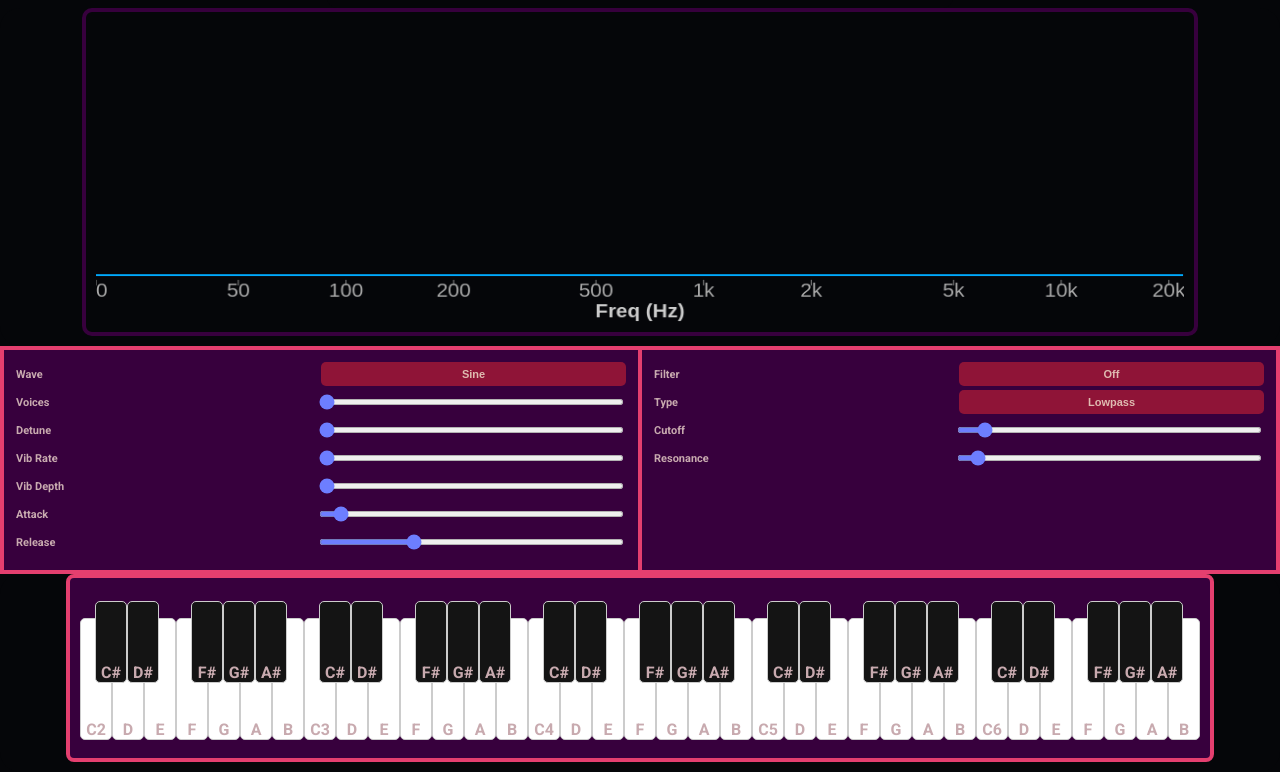
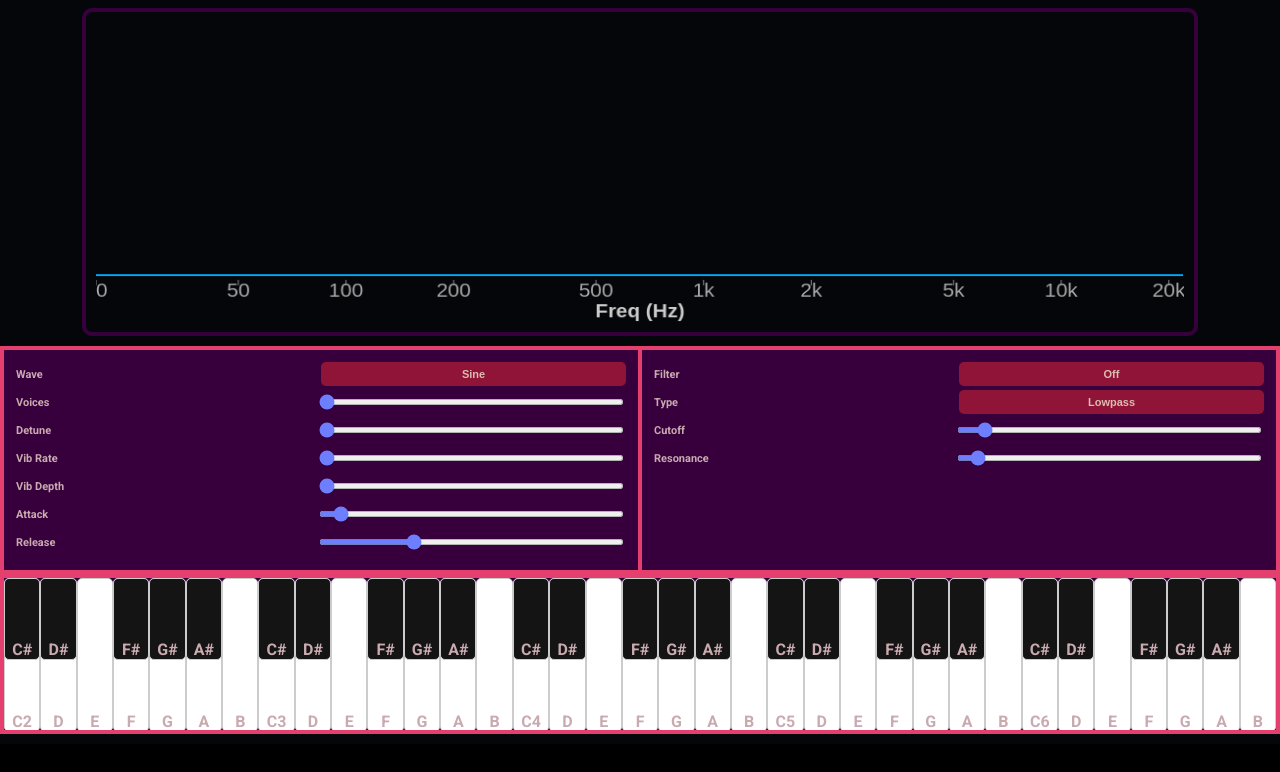
Before and after one commit to EvanCzako/SynthPutty, a React (Create React App) app: page / in a window 1280 px wide. Shown: the part 269-1041 px from the top of the page. After the commit the page ends 1013 px from the top, so only its background shows below. Built offline with nearby package versions, Linux system fonts and the light colour scheme.

Commit message:
Almost get piano working

```diff
--- a/src/App.module.css
+++ b/src/App.module.css
@@ -117,10 +117,10 @@
 	display: flex;
 	flex-direction: column;
 	width: 100%;
-	align-items: center;
+	align-items: stretch;
 	background-color: var(--color-black-1);
 	padding-bottom: 10px;
-	border-radius: 20px;
+	border-radius: 0;
 	flex-shrink: 0;
 }
 
--- a/src/components/Keyboard.tsx
+++ b/src/components/Keyboard.tsx
@@ -28,8 +28,7 @@ export const Keyboard: React.FC = () => {
 
     return (
         <div className={styles.keyboard}>
-
-            <div>
+            <div className={styles.blackKeyboard}>
                 {octaves.map((octaveIdx) =>
                     blackKeys.map((keyNote) => {
                         const noteLabel = keyNote + octaveIdx;
@@ -61,7 +60,7 @@ export const Keyboard: React.FC = () => {
                 )}
             </div>
 
-            <div>
+            <div className={styles.whiteKeyboard}>
                 {octaves.map((octaveIdx) =>
                     whiteKeys.map((keyNote) => {
                         const noteLabel = keyNote + octaveIdx;
--- a/src/store/fontStore.ts
+++ b/src/store/fontStore.ts
@@ -38,7 +38,11 @@ export const useFontStore = create<FontState>((set) => ({
         set({ fontSize: product });
         set({ vw });
 
-		const numOctaves = Math.max(1, Math.floor(vw/2.5));
+		let numOctaves = Math.max(1, Math.floor(vw/2.5));
+		// Ensure at least 2 octaves in portrait mode
+		if (vh/vw > 1) {
+			numOctaves = Math.max(2, numOctaves);
+		}
 		let octs = [];
 		if (numOctaves%2 === 0){
 			Math.floor(numOctaves/2);
--- a/src/styles/Keyboard.module.css
+++ b/src/styles/Keyboard.module.css
@@ -2,22 +2,55 @@
     position: relative;
     height: 160px;
     display: flex;
-    justify-content: center;
+    justify-content: flex-start;
     user-select: none;
     /* margin-top: 24px; */
     flex-direction: column;
     border: 4px solid var(--color-mid-pink-1);
-    border-radius: 8px;
+    border-radius: 0;
     background: var(--color-purple-1);
-	padding-left: 10px;
-	padding-right: 10px;
-	padding-bottom: 20px;
+	padding-left: 0;
+	padding-right: 0;
+	padding-bottom: 0;
+	width: 100%;
+	box-sizing: border-box;
+	overflow: hidden;
+}
+
+.keyboard > div {
+	display: flex;
+	flex-wrap: nowrap;
+	width: 100%;
+}
+
+.whiteKeyboard {
+	display: flex;
+	flex-wrap: nowrap;
+	width: 100%;
+	flex: 1;
+}
+
+.blackKeyboard {
+	display: flex;
+	flex-wrap: nowrap;
+	width: 100%;
+	position: absolute;
+	top: 0;
+	left: 0;
+	height: 160px;
+	align-items: flex-start;
+	padding-left: 0;
+	box-sizing: border-box;
+	pointer-events: none;
+}
+
+.blackKeyboard > div {
+	pointer-events: auto;
 }
 
 .whiteKey {
-	bottom: 20px;
-    width: 30px;
-    height: 120px;
+    width: clamp(18px, 7vw, 103px);
+    height: 100%;
     background: white;
     border: 1px solid #ccc;
     display: inline-flex;
@@ -27,6 +60,7 @@
     z-index: 1;
     position: relative;
 	border-radius: 5px;
+	overflow: hidden;
 }
 
 .whiteKey:hover {
@@ -38,7 +72,7 @@
 }
 
 .blackKey {
-    width: 30px;
+    width: clamp(18px, 7vw, 103px);
     height: 80px;
     background: rgb(20, 20, 20);
     border: 1px solid #ccc;
@@ -46,12 +80,14 @@
     align-items: flex-end;
     justify-content: center;
     cursor: pointer;
-    z-index: 1;
     position: relative;
-    left: 15px;
-    top: 45px;
-    z-index: 2;
 	border-radius: 5px;
+	overflow: hidden;
+	z-index: 2;
+}
+
+.blackKey::before {
+	content: none;
 }
 
 .blackKey:hover {
```
